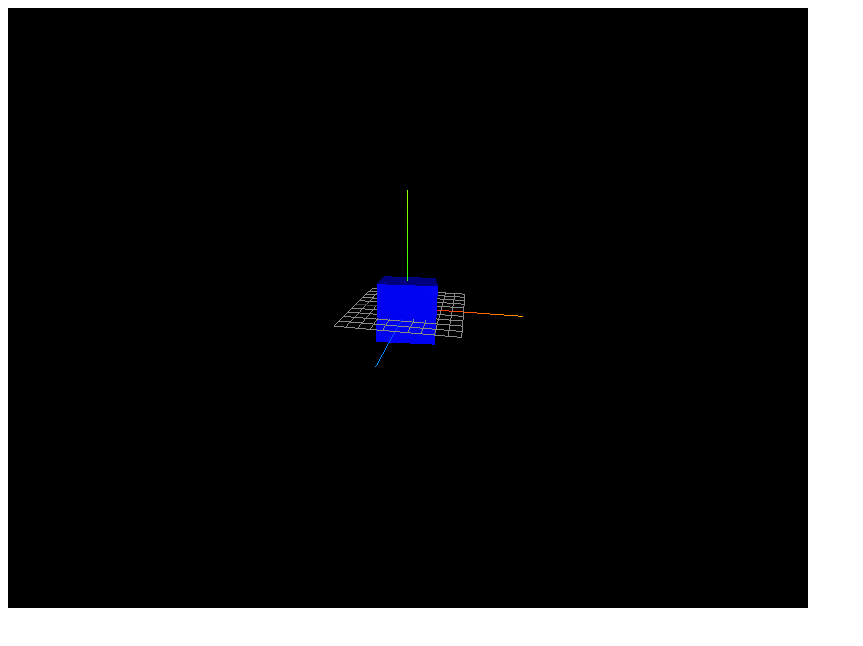
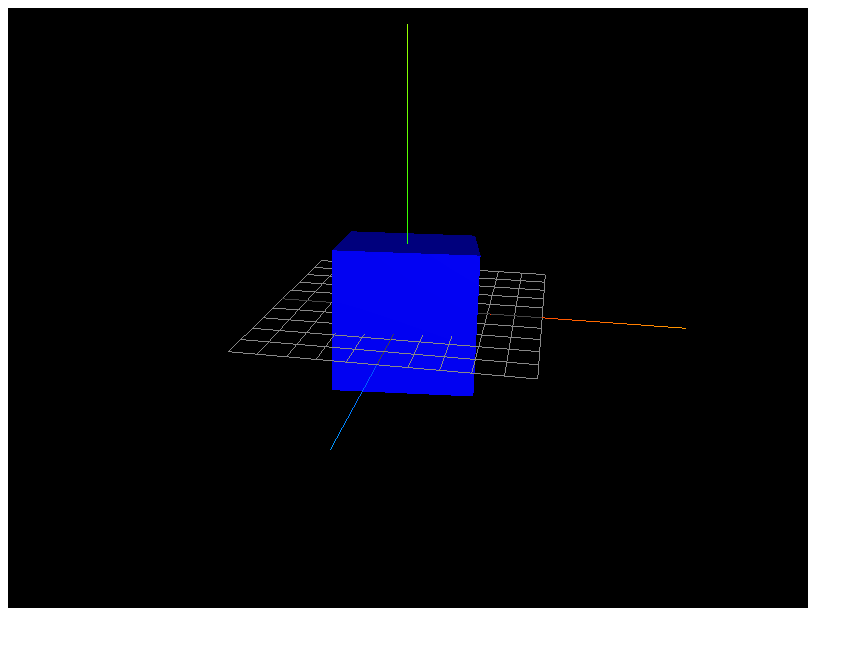
Before and after one commit to IgariR/CG_5.1, a plain HTML site: page sample1.html in a window 1280 px wide. Shown: the whole page, without its empty margins (0-863 px from the left). Drawn offline with nearby package versions, Linux system fonts and the light colour scheme.

Commit message:
Update sample1.html

```diff
--- a/sample1.html
+++ b/sample1.html
@@ -23,7 +23,7 @@
         const scene = new THREE.Scene();
 
         // カメラを作成
-        const camera = new THREE.PerspectiveCamera(90, width / height);
+        const camera = new THREE.PerspectiveCamera(45, width / height);
         // カメラの初期座標を設定
         camera.position.set(1, 2, 5); //位置を指定
         camera.lookAt(0, 0, 0); //見つめる方向
```
